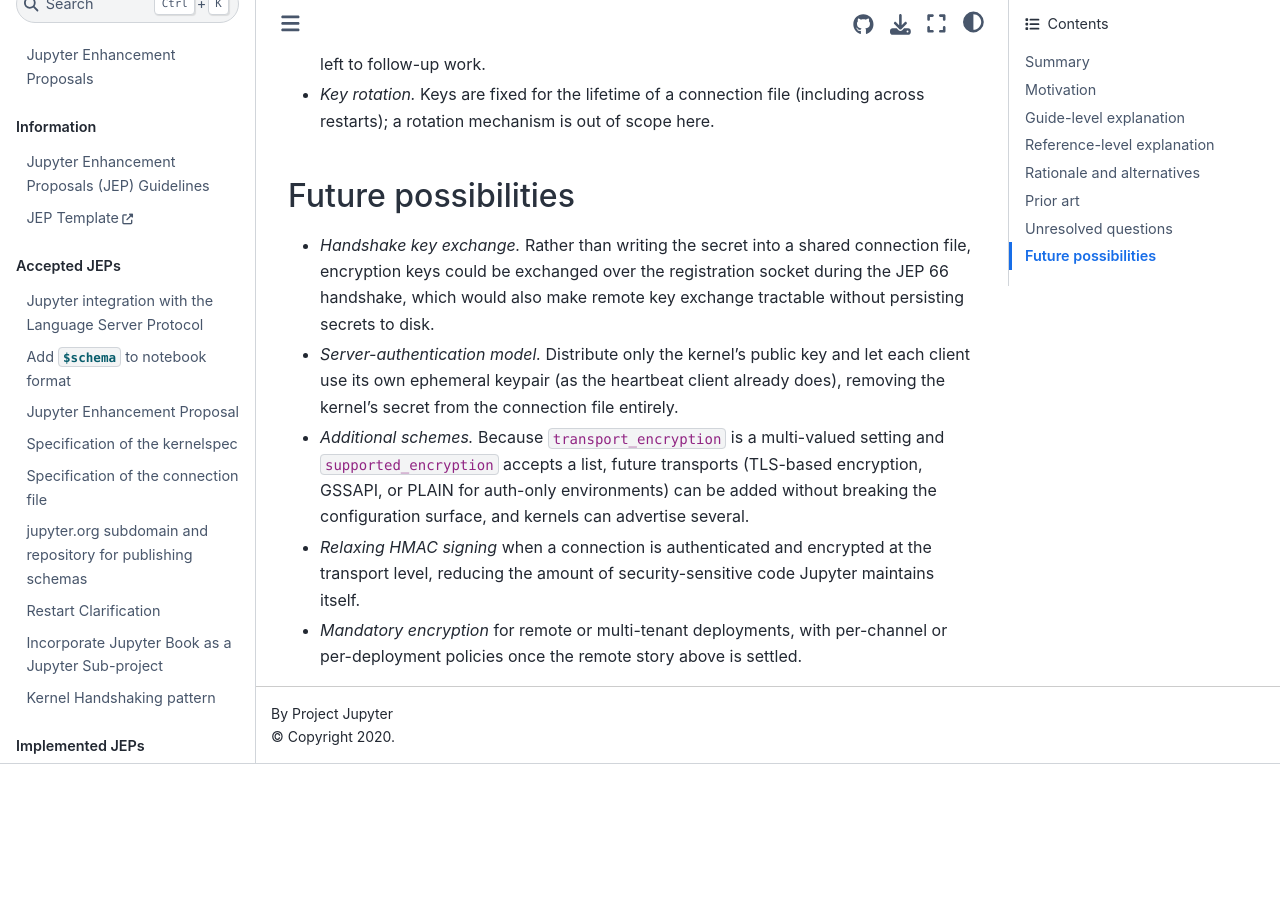
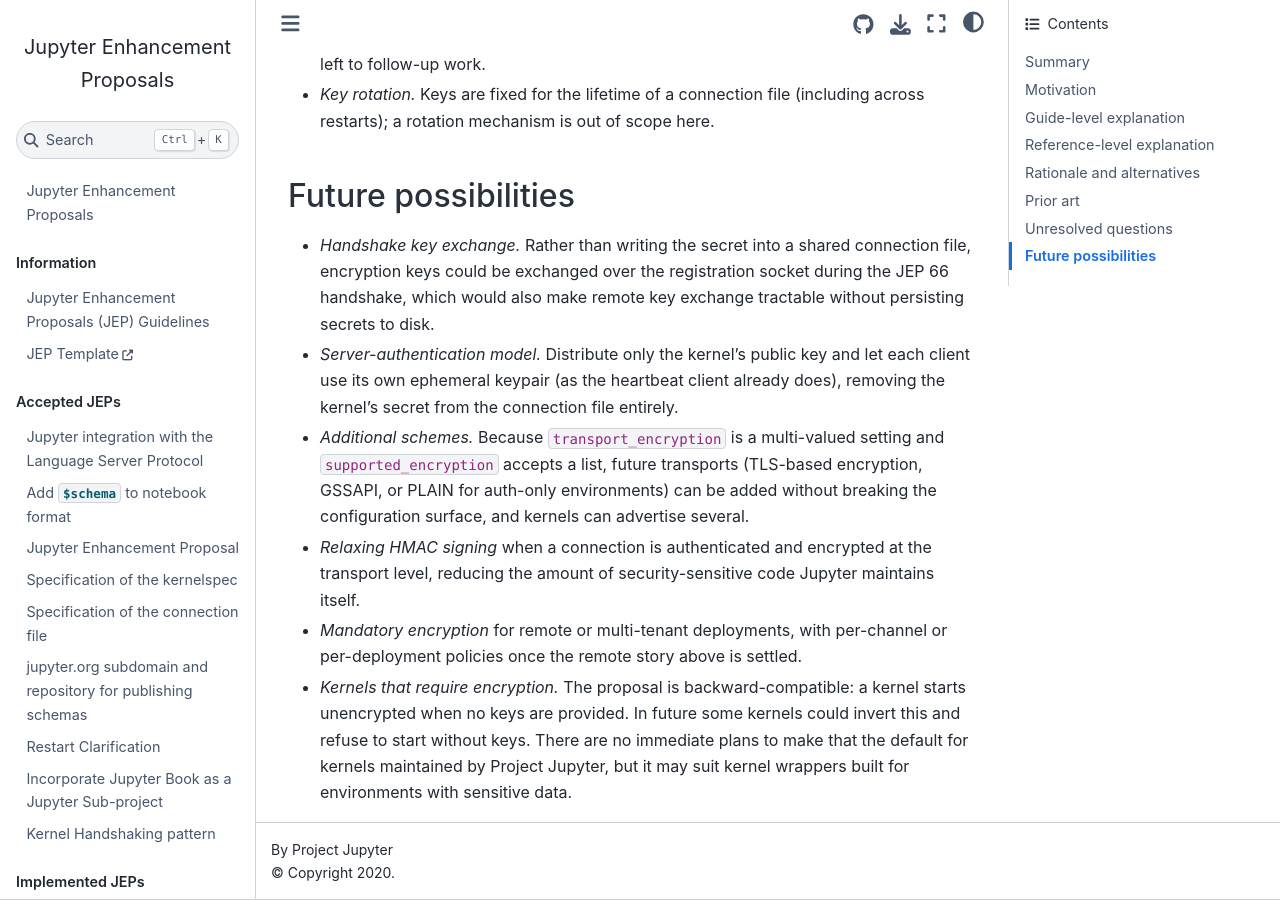
Before and after one commit to jupyter/enhancement-proposals, a Jupyter Book: the page built from 145-transport-encryption/transport-encryption.md, in a window 1280 px wide and 900 px high, scrolled down 9713 px. Built offline with Jupyter Book 1.0.4 settings and Sphinx 7.4.7 and the Sphinx Book theme 1.1.4, drawn with Linux system fonts in a browser that asks for light colours; pages that are not in the unit, such as notebooks, are missing from menus; before the commit the page ends 10477 px from its top, so only the background shows below that.

Commit message:
Mention that kernels may decide to require keys in the future

```diff
--- a/145-transport-encryption/transport-encryption.md
+++ b/145-transport-encryption/transport-encryption.md
@@ -224,3 +224,4 @@
 - _Additional schemes._ Because `transport_encryption` is a multi-valued setting and `supported_encryption` accepts a list, future transports (TLS-based encryption, GSSAPI, or PLAIN for auth-only environments) can be added without breaking the configuration surface, and kernels can advertise several.
 - _Relaxing HMAC signing_ when a connection is authenticated and encrypted at the transport level, reducing the amount of security-sensitive code Jupyter maintains itself.
 - _Mandatory encryption_ for remote or multi-tenant deployments, with per-channel or per-deployment policies once the remote story above is settled.
+- _Kernels that require encryption._ The proposal is backward-compatible: a kernel starts unencrypted when no keys are provided. In future some kernels could invert this and refuse to start without keys. There are no immediate plans to make that the default for kernels maintained by Project Jupyter, but it may suit kernel wrappers built for environments with sensitive data.
```
